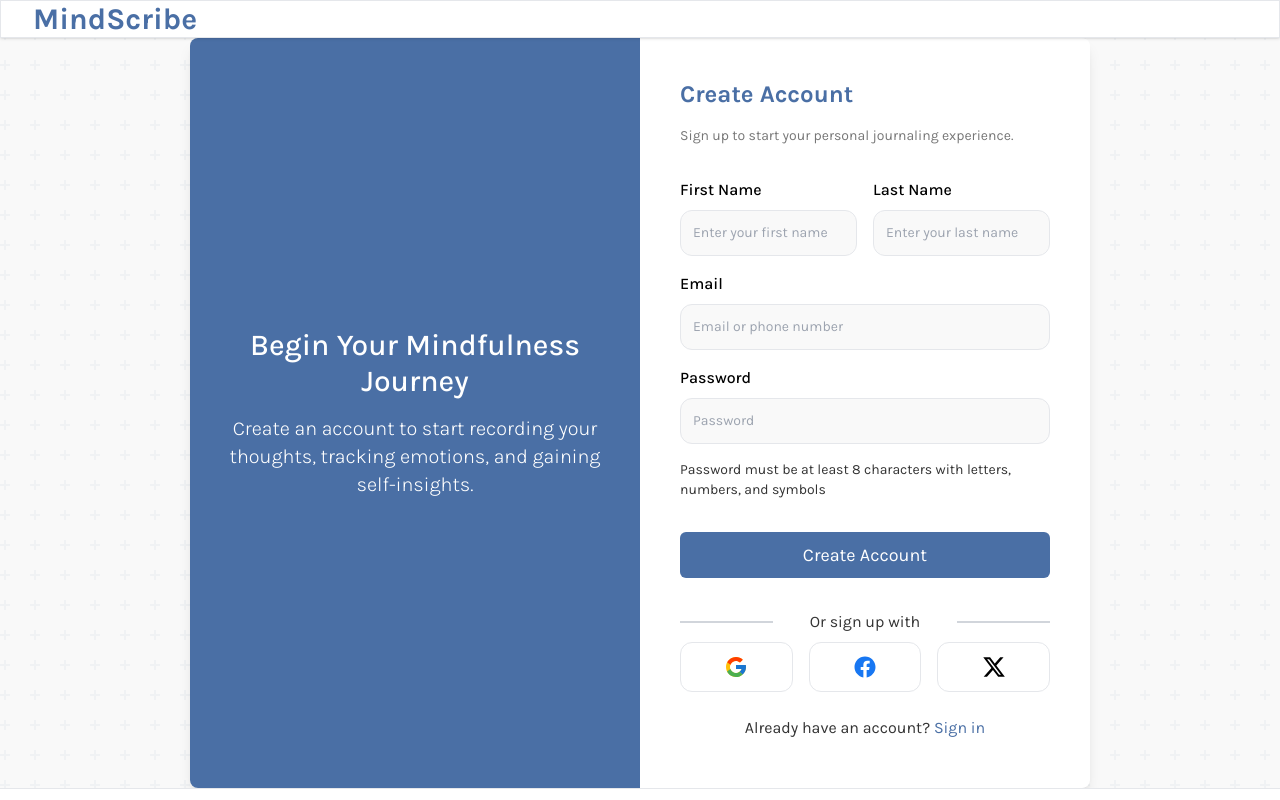
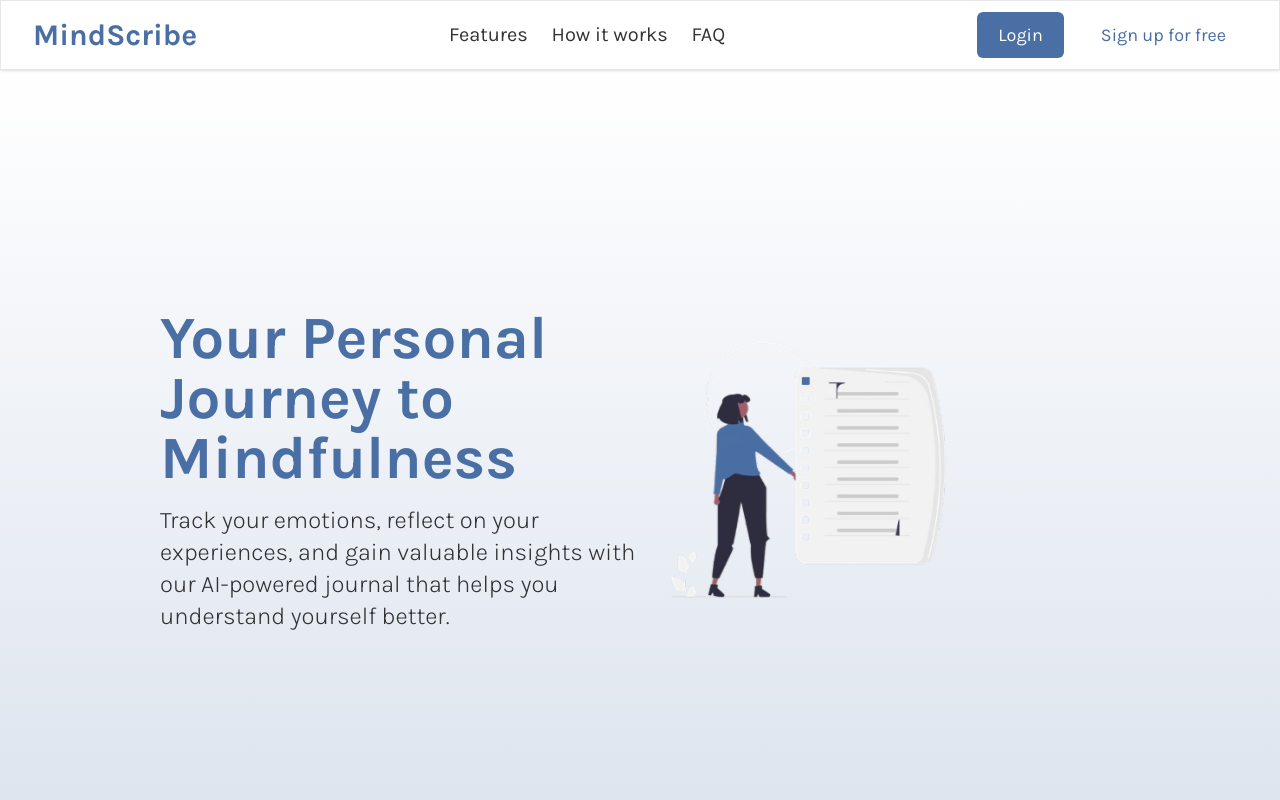
Before and after one commit to Nelman25/MindScribe-Frontend, a React (Vite) app: page / in a window 1280 px wide. Shown: the top 800 px of the page. Built offline with nearby package versions, Linux system fonts and the light colour scheme; a web font is replaced by a local one.

Commit message:
router setup

```diff
--- a/package.json
+++ b/package.json
@@ -13,7 +13,8 @@
     "firebase": "^11.4.0",
     "react": "^19.0.0",
     "react-dom": "^19.0.0",
-    "react-icons": "^5.5.0"
+    "react-icons": "^5.5.0",
+    "react-router-dom": "^7.4.0"
   },
   "devDependencies": {
     "@eslint/js": "^9.21.0",
--- a/src/App.tsx
+++ b/src/App.tsx
@@ -1,11 +1,27 @@
+import { createBrowserRouter, Outlet, RouterProvider } from "react-router-dom";
 import LandingPage from "./pages/LandingPage";
 import Signup from "./pages/Signup";
+import Login from "./pages/Login";
+
+const router = createBrowserRouter([
+  {
+    path: "/",
+    element: (
+      <div>
+        <Outlet />
+      </div>
+    ),
+    children: [
+      { index: true, element: <LandingPage /> },
+      { path: "dashboard", element: <div>Dashboard</div> },
+      { path: "new-entry", element: <div>New journal entry</div> },
+      { path: "journal-entries/:id", element: <div>journal page</div> },
+    ],
+  },
+  { path: "login", element: <Login /> },
+  { path: "signup", element: <Signup /> },
+]);
 
 export default function App() {
-  return (
-    <div>
-      {/* <LandingPage /> */}
-      <Signup />
-    </div>
-  );
+  return <RouterProvider router={router} />;
 }
--- /dev/null
+++ b/src/components/RootLayout.tsx
@@ -0,0 +1,3 @@
+export default function RootLayout() {
+  return <></>;
+}
--- a/src/pages/LandingPage.tsx
+++ b/src/pages/LandingPage.tsx
@@ -4,8 +4,11 @@ import FeaturesSection from "../sections/FeaturesSection";
 import HowItWorksSection from "../sections/HowItWorksSection";
 import LandingCTA from "../sections/LandingCTA";
 import Button from "../components/Button";
+import { useNavigate } from "react-router-dom";
 
 export default function LandingPage() {
+  const navigate = useNavigate();
+
   return (
     <div className="min-h-[800px] min-w-full">
       <header className="h-[70px] flex items-center justify-between px-8 sticky top-0 border backdrop-blur-xl shadow z-20">
@@ -20,8 +23,12 @@ export default function LandingPage() {
         </div>
 
         <div className="flex gap-4 items-center max-sm:hidden">
-          <Button type="default">Login</Button>
-          <Button type="outline">Sign up for free</Button>
+          <Button type="default" onClick={() => navigate("/login")}>
+            Login
+          </Button>
+          <Button type="outline" onClick={() => navigate("/signup")}>
+            Sign up for free
+          </Button>
         </div>
       </header>
 
--- a/src/pages/Login.tsx
+++ b/src/pages/Login.tsx
@@ -4,6 +4,7 @@ import Footer from "../sections/Footer";
 import { FcGoogle } from "react-icons/fc";
 import { IoLogoFacebook } from "react-icons/io5";
 import { FaXTwitter } from "react-icons/fa6";
+import { Link } from "react-router-dom";
 
 export default function Login() {
   return (
@@ -16,7 +17,7 @@ export default function Login() {
 
       <main className="flex flex-1 items-center justify-center">
         <div className="flex max-w-[900px] w-full h-[700px] max-xl:max-w-[700px] max-lg:flex-col max-lg:h-auto max-lg:my-8 max-lg:max-w-[600px] bg-white rounded-lg overflow-hidden shadow-lg">
-          <div className="max-lg:w-full w-1/2 bg-primary h-full px-8 flex flex-col gap-4 items-center justify-center">
+          <div className="max-lg:w-full w-1/2 bg-primary  h-full px-8 flex flex-col gap-4 items-center justify-center">
             <h2 className="max-lg:py-4 text-white text-3xl text-center font-medium">
               Welcome to MindScribe
             </h2>
@@ -81,7 +82,11 @@ export default function Login() {
             </div>
             <span className="text-text block text-center py-4">
               Don't have an account?
-              <span className="text-primary"> Sign up for free</span>
+              <Link to="/signup">
+                <span className="text-primary hover:underline">
+                  Sign up for free
+                </span>
+              </Link>
             </span>
           </div>
         </div>
--- a/src/pages/Signup.tsx
+++ b/src/pages/Signup.tsx
@@ -4,6 +4,7 @@ import Footer from "../sections/Footer";
 import { FcGoogle } from "react-icons/fc";
 import { IoLogoFacebook } from "react-icons/io5";
 import { FaXTwitter } from "react-icons/fa6";
+import { Link } from "react-router-dom";
 
 export default function Signup() {
   return (
@@ -108,7 +109,9 @@ export default function Signup() {
             </div>
             <span className="text-text block text-center py-4">
               Already have an account?
-              <span className="text-primary"> Sign in</span>
+              <Link to="/login">
+                <span className="text-primary hover:underline"> Sign in</span>
+              </Link>
             </span>
           </div>
         </div>
```
Also changed, not shown: 1 other file (tests, documents, lock files or other folders).
